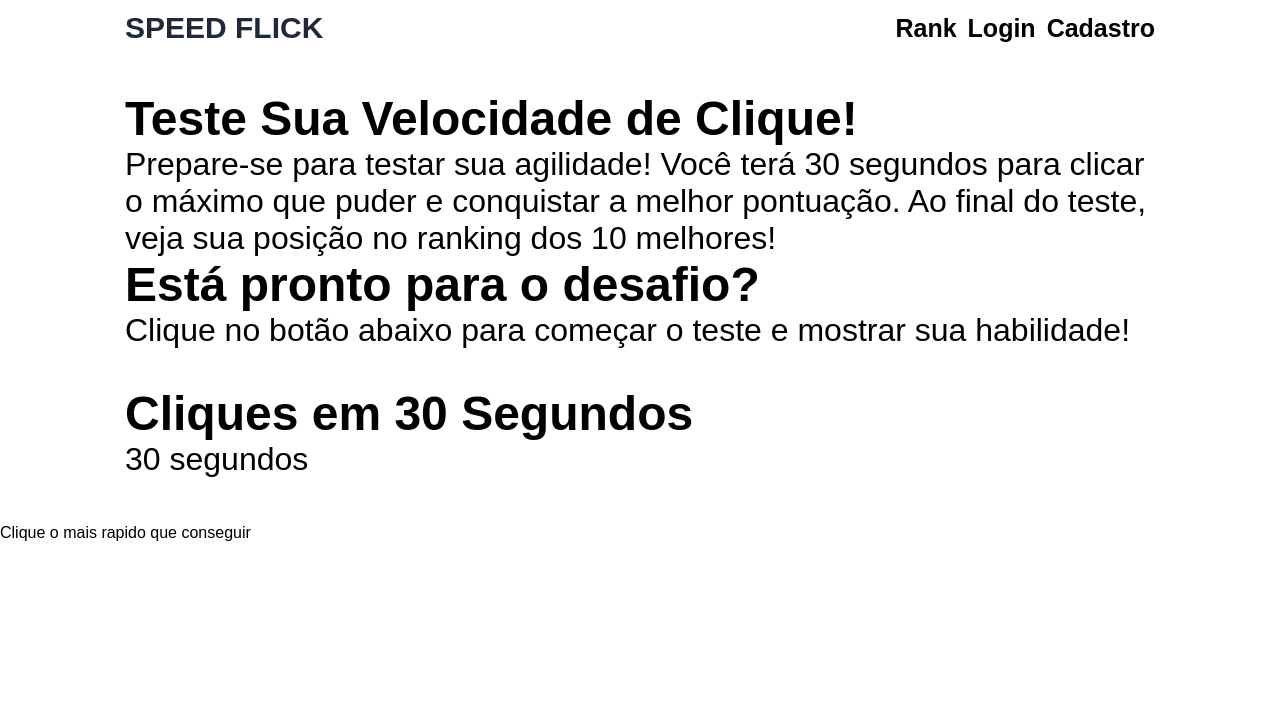
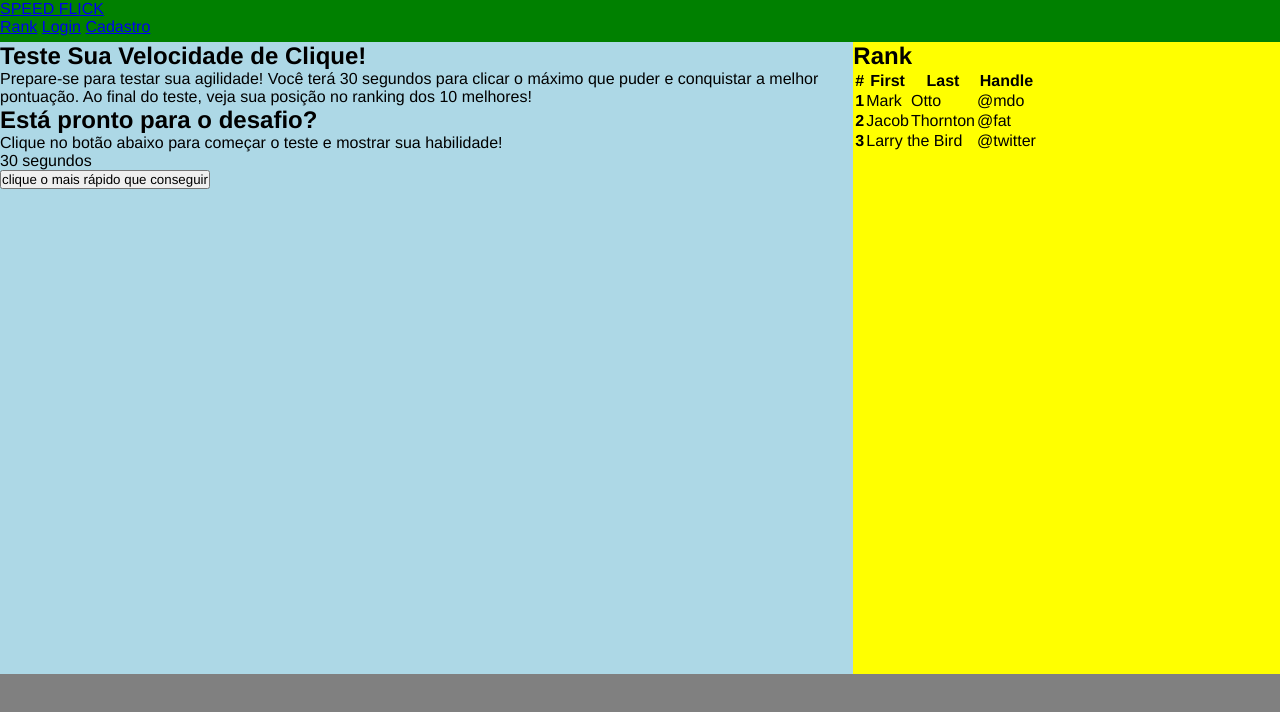
Before and after one commit to EduardovJS/speedflick, a plain HTML site: page frontend/index.html in a window 1280 px wide. Drawn offline with Linux system fonts and the light colour scheme.

Commit message:
estrutura basica

```diff
--- a/frontend/index.html
+++ b/frontend/index.html
@@ -12,18 +12,18 @@
     />
     <title>Speed Flick</title>
   </head>
-  <body>
-    <header class="container header">
+  <body class="container">
+    <header>
       <a class="logo" href="#"> SPEED FLICK </a>
-      <nav class="nav">
+      <nav class="navbar">
         <a class="items-navbar" href="#">Rank</a>
         <a class="items-navbar" href="#">Login</a>
         <a class="items-navbar" href="#">Cadastro</a>
       </nav>
     </header>
     <main>
-      <section class="hero_section container header">
-        <div class="hero_texts">
+      <section>
+        <div class="hero-text">
           <h1>Teste Sua Velocidade de Clique!</h1>
           <p>
             Prepare-se para testar sua agilidade! Você terá 30 segundos para
@@ -35,17 +35,43 @@
             Clique no botão abaixo para começar o teste e mostrar sua
             habilidade!
           </p>
-        </br>
-        <h1>Cliques em 30 Segundos </h1>
-        <p class="timer">30 segundos</p>
+          <p class="timer">30 segundos</p>
         </div>
       </section>
-      <div class="info">
-        <a class="btn btn-outline-success" id="clickButton">
-            Clique o mais rapido que conseguir
-        </a>
-    </div>
+      <button>clique o mais rápido que conseguir</button>
     </main>
+    <aside>
+      <h1>Rank</h1>
+      <table class="table">
+        <thead>
+          <tr>
+            <th scope="col">#</th>
+            <th scope="col">First</th>
+            <th scope="col">Last</th>
+            <th scope="col">Handle</th>
+          </tr>
+        </thead>
+        <tbody>
+          <tr>
+            <th scope="row">1</th>
+            <td>Mark</td>
+            <td>Otto</td>
+            <td>@mdo</td>
+          </tr>
+          <tr>
+            <th scope="row">2</th>
+            <td>Jacob</td>
+            <td>Thornton</td>
+            <td>@fat</td>
+          </tr>
+          <tr>
+            <th scope="row">3</th>
+            <td colspan="2">Larry the Bird</td>
+            <td>@twitter</td>
+          </tr>
+        </tbody>
+      </table>
+    </aside>
     <footer></footer>
   </body>
 </html>
--- a/frontend/style.css
+++ b/frontend/style.css
@@ -1,55 +1,43 @@
 * {
   margin: 0;
-}
-
-body {
-  font-family: "Reboto Flex", sans-serif;
-}
-
-.logo {
-  color: #1f2937;
-  text-decoration: none;
-  display: flex;
-  align-items: center;
-  gap: 1rem;
-  font-size: 1.875rem;
-  font-weight: 900;
-}
-
-.nav {
-  display: flex;
-  align-items: center;
-  gap: 0.6875rem;
-}
-
-.items-navbar {
-  font-size: 1.5625rem;
-  font-weight: 600;
-  color: #000000;
-  text-decoration: none;
+  padding: 0;
+  box-sizing: border-box;
+  font-family: "Helvetica Neue", sans-serif;
 }
 
 .container {
-  margin: 0 auto;
-  max-width: 1030px;
-  max-width: 1030px;
+  background-color: #0c2340;
+  height: 100vh;
+  width: 100vw;
+  display: grid;
+  grid-template-columns: 2fr 1fr;
+  grid-template-rows: 1fr 15fr 3fr;
 }
 
-.header {
-  display: flex;
-  align-items: center;
-  justify-content: space-between;
-  margin-top: 11px;
-  margin-bottom: 46px;
+header {
+  background-color: green;
+  height: 100%;
+  width: 100%;
+  grid-column: 1 / span 2;
+  grid-row: 1 / 2;
 }
 
-.hero_section {
-  display: flex;
-  justify-content: space-between;
-  align-items: center;
+aside {
+  background-color: yellow;
+  grid-column: 2 / 3;
+  grid-row: 2 / 3;
 }
 
-.hero_texts {
-  font-size: 32px;
-  color: #000000;
+main {
+  background-color: lightblue;
+  grid-column: 1 / 2;
+  grid-row: 2 / 3;
 }
+
+footer {
+  background-color: gray;
+  height: 100%;
+  width: 100%;
+  grid-column: 1 / span 2;
+  grid-row: 3 / 4;
+}
```
